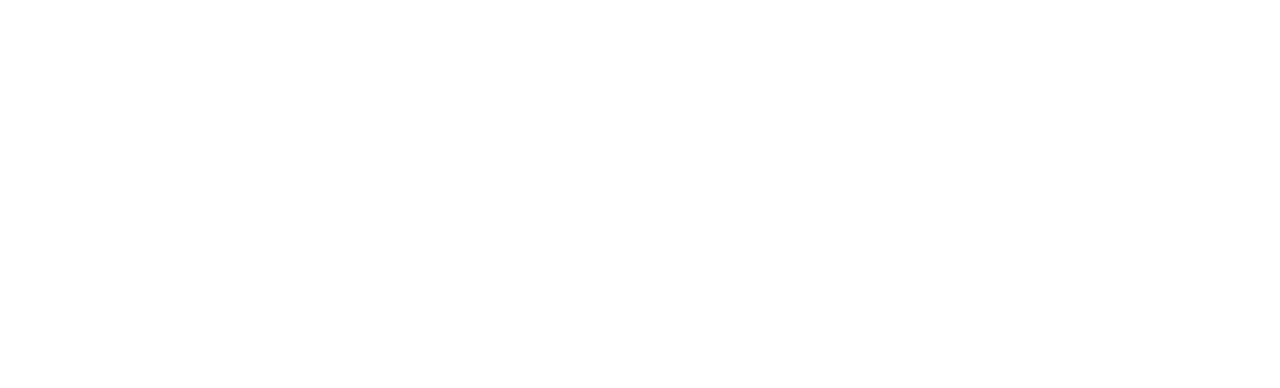
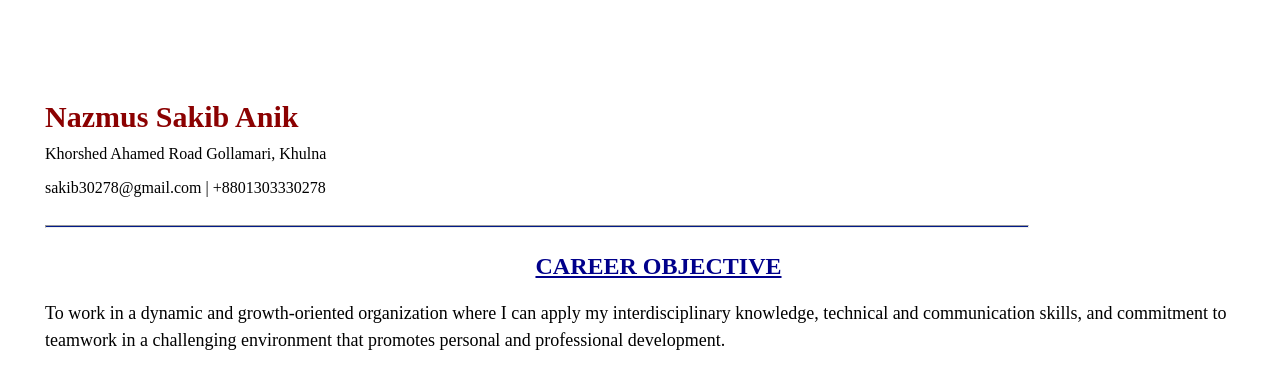
Before and after one commit to Sakib8git/CV, a plain HTML site: page index.html in a window 1280 px wide. Drawn offline with Linux system fonts and the light colour scheme.

Commit message:
third commit

```diff
--- a/index.html
+++ b/index.html
@@ -1,12 +1,51 @@
 <!DOCTYPE html>
 <html lang="en">
-<head>
-    <meta charset="UTF-8">
-    <meta name="viewport" content="width=device-width, initial-scale=1.0">
+  <head>
+    <meta charset="UTF-8" />
+    <meta name="viewport" content="width=device-width, initial-scale=1.0" />
     <title>My CV</title>
-    <link rel="stylesheet" href="style/style.css">
-</head>
-<body>
+    <link rel="stylesheet" href="style/style.css" />
+  </head>
+  <body>
+    <div class="name_con" style="display: inline">
+      <h1 class="name">Nazmus Sakib Anik</h1>
+      <div class="info" style="display: inline-block">
+        <p class="address">Khorshed Ahamed Road Gollamari, Khulna</p>
+        <p class="contact" style="display: inline-block">
+          sakib30278@gmail.com | +8801303330278
+        </p>
+      </div>
+      <!-- <img src="img/My_FORMAL.png" alt="My Pic" width="180" height="200"> -->
+    </div>
 
-</body>
+    <hr class="line" />
+    <div class="summary">
+      <h2
+        class="summary-title"
+        style="
+          text-align: center;
+          margin-top: 25px;
+          text-decoration: underline;
+          color: darkblue;
+        "
+      >
+        CAREER OBJECTIVE
+      </h2>
+      <p
+        class="summary-text"
+        style="
+          text-decoration: justify;
+          color: black;
+          font-size: 18px;
+          line-height: 1.5;
+          margin: 00px;
+        "
+      >
+        To work in a dynamic and growth-oriented organization where I can apply
+        my interdisciplinary knowledge, technical and communication skills, and
+        commitment to teamwork in a challenging environment that promotes
+        personal and professional development.
+      </p>
+    </div>
+  </body>
 </html>
--- a/style/style.css
+++ b/style/style.css
@@ -0,0 +1,24 @@
+
+body {
+  margin-left: 45px;
+  margin-top: 100px;
+}
+.name{
+    font-size: 30px;
+    font-weight: bold;
+    color: #8b0101;
+    margin-bottom: 3px;
+}
+.info {
+    display: inline-block;
+}
+.address, .contact {
+    margin: 8px 0;
+}
+.line {
+    width: 80%;
+    height: 1px;
+    background-color: #021b8a;
+    margin: 20px 0px 20px 0;
+
+}
```
Also changed, not shown: img/My_FORMAL.png (added).
